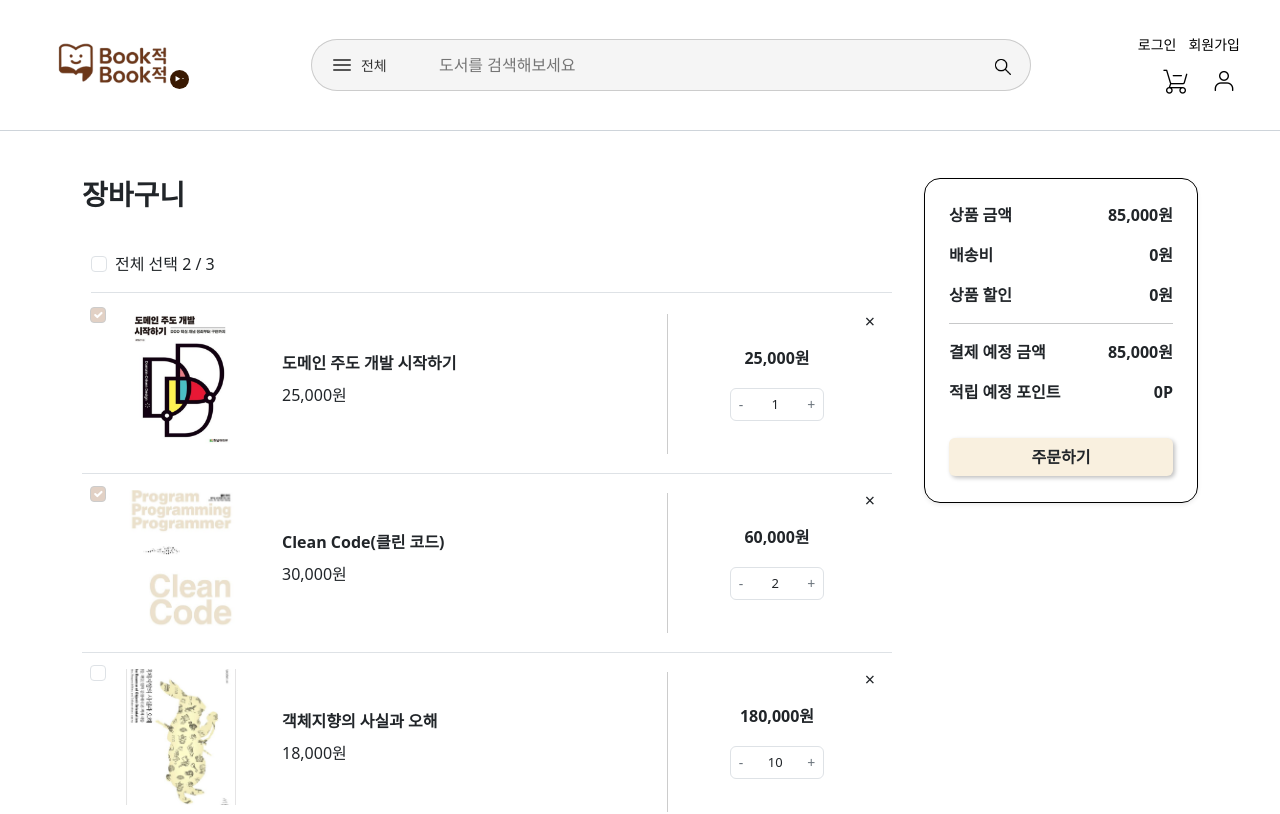
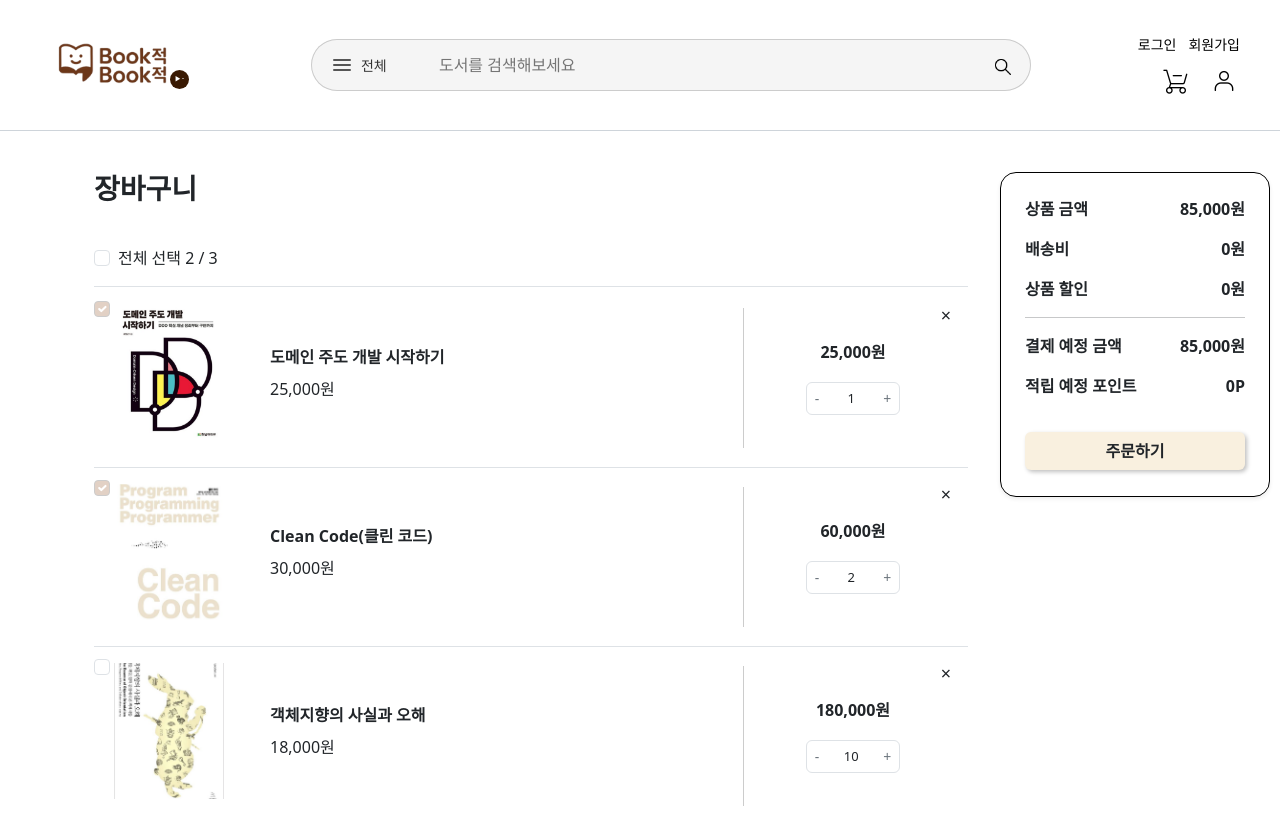
Before and after one commit to jamjam-book/jamjam-bookjeok-backend, a Vue app: page /carts in a window 1280 px wide. Shown: the top 814 px of the page. Built offline with nearby package versions, Linux system fonts and the light colour scheme.

Commit message:
feat: 장바구니와 주문/결제 페이지의 summary 위치가 동일하도록 코드 변경

```diff
--- a/src/features/cart/components/CartItem.vue
+++ b/src/features/cart/components/CartItem.vue
@@ -80,14 +80,11 @@ function handleInput(item) {
     display: flex;
     align-items: center;
     justify-content: space-between;
-    padding-top: 1rem;
-    padding-bottom: 1rem;
     border-bottom: 1px solid #dee2e6;
 }
 
 #cart-checkbox {
     top: 0.5rem;
-    left: 0.5rem;
     z-index: 1;
     position: absolute;
 }
@@ -98,7 +95,6 @@ function handleInput(item) {
 }
 
 #cart-left {
-    padding-left: 1.5rem;
     padding-bottom: 10px;
 }
 
--- a/src/features/cart/components/CartSummary.vue
+++ b/src/features/cart/components/CartSummary.vue
@@ -48,10 +48,14 @@ const orderView = async () => {
 
 <style scoped>
 #order-detail-info {
-    width: 274px;
+    width: 270px;
     height: 325px;
     padding: 1.5rem;
     margin-left: 2rem;
+
+    position: sticky;
+    top: 135px;
+    align-self: flex-start;
 }
 
 #order-button {
--- a/src/features/cart/views/CartView.vue
+++ b/src/features/cart/views/CartView.vue
@@ -43,8 +43,8 @@ function removeItem(id) {
 </script>
 
 <template>
-    <div id="main-cart-container">
-        <div id="cart-container" class="d-flex">
+    <div class="container">
+        <div class="d-flex">
             <div class="flex-grow-1">
                 <h3 class="fw-bold mb-4">장바구니</h3>
 
@@ -69,17 +69,9 @@ function removeItem(id) {
 </template>
 
 <style scoped>
-#main-cart-container {
+.container {
     max-width: 1200px;
-    margin: 3rem auto;
-}
-
-#cart-container {
-    display: flex;
-}
-
-#select-all-box {
-    margin-left: 9px;
+    margin: 42px auto;
 }
 
 #cart-all-checkbox:checked {
```
